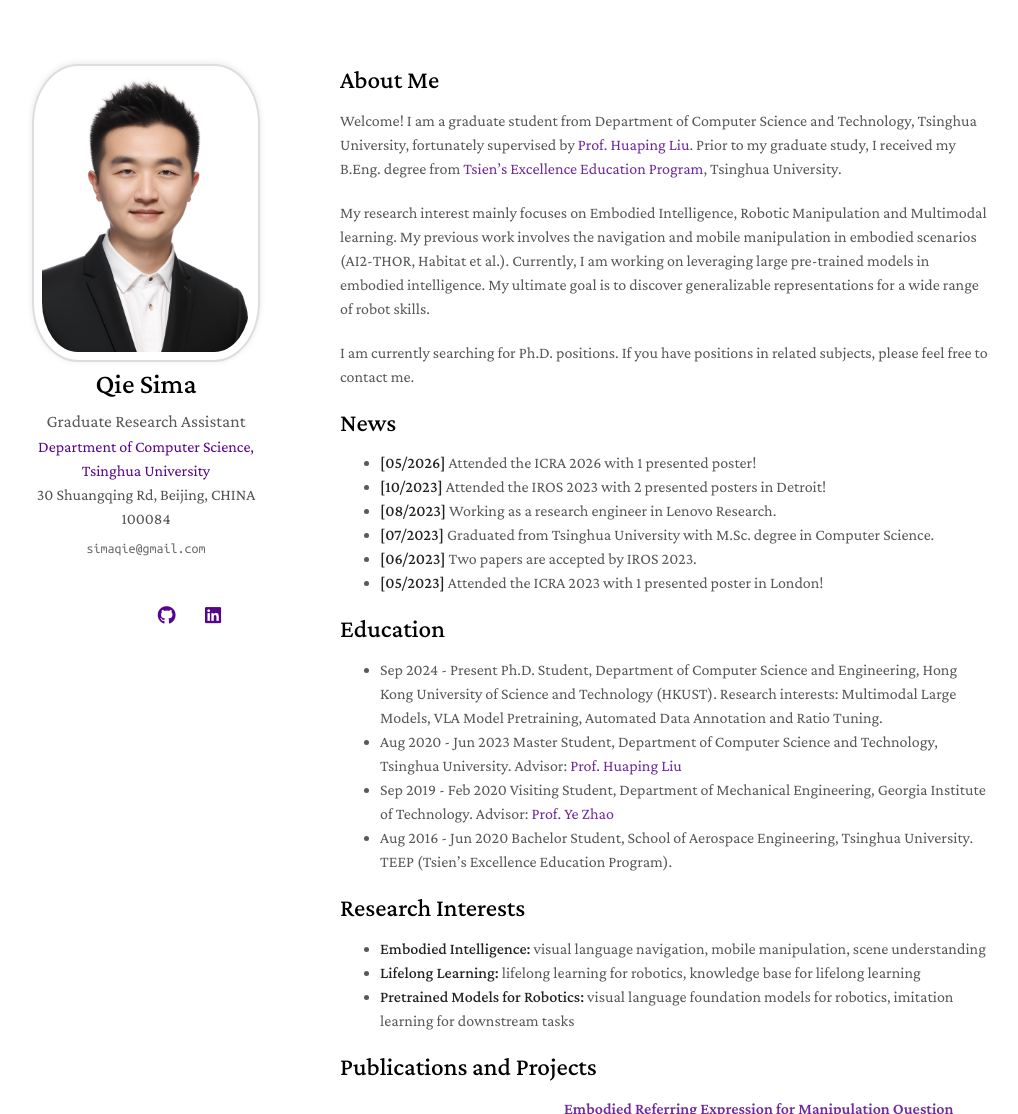
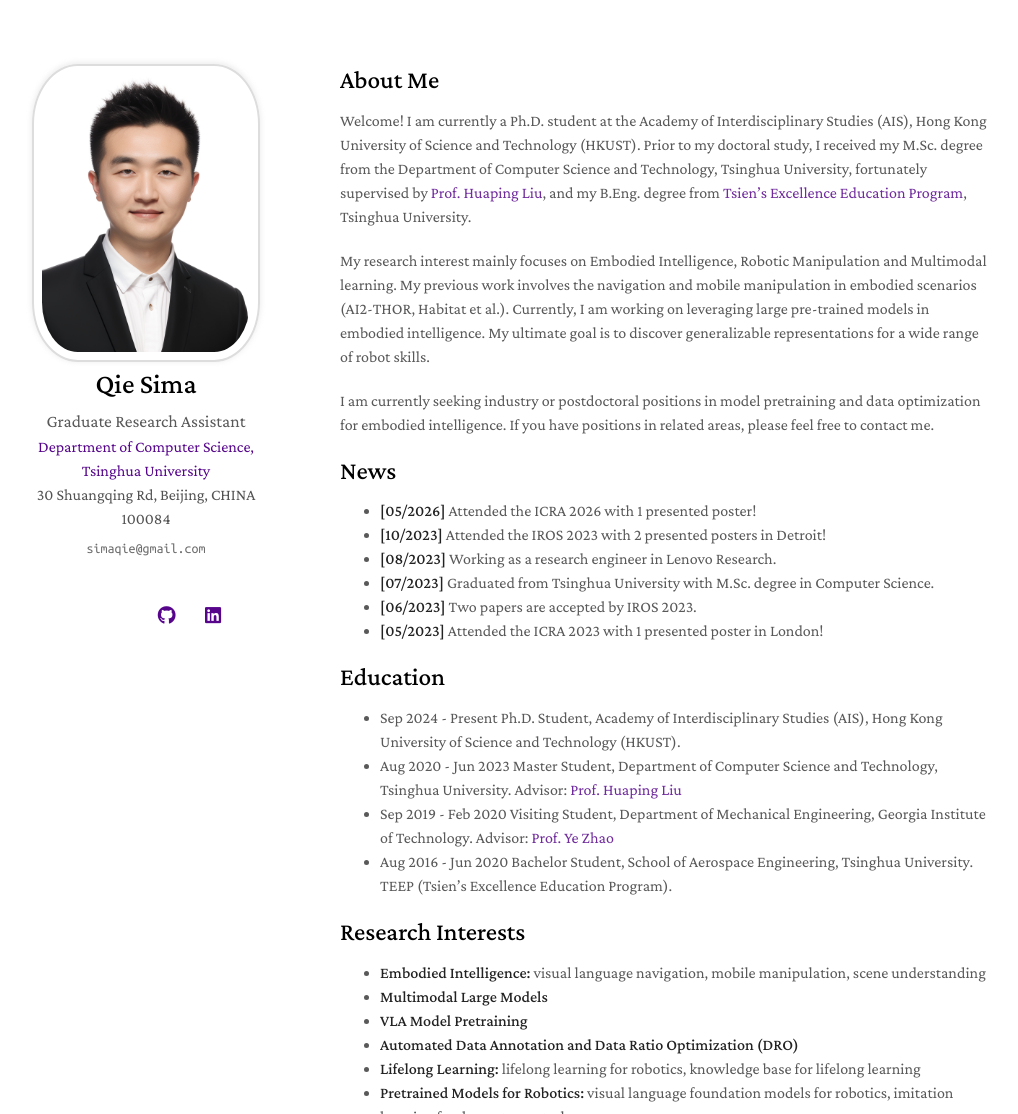
Before and after one commit to SimaQie/simaqie.github.io, a Jekyll site: the page built from index.md, in a window 1280 px wide and 1400 px high, cut to the strip 0-1114 px from the top of the window. Shown: the whole strip, without its empty margins (130-1148 px from the left). Built offline with Jekyll 4.4.1, drawn with Linux system fonts in a browser that asks for light colours; nearby versions of some CDN libraries; a style sheet for code colours, icons or effects is not loaded; our own code applies the rules of GitHub Pages for plain Markdown files.

Commit message:
Update profile: AIS affiliation, research interests, job-seeking status

```diff
--- a/index.md
+++ b/index.md
@@ -4,11 +4,11 @@ layout: homepage
 
 ## About Me
 
-Welcome! I am a graduate student from Department of Computer Science and Technology, Tsinghua University, fortunately supervised by [Prof. Huaping Liu](https://sites.google.com/site/thuliuhuaping/home). Prior to my graduate study, I received my B.Eng. degree from [Tsien's Excellence Education Program](https://www.hy.tsinghua.edu.cn/hyen/Academics/Lectures.htm), Tsinghua University.
+Welcome! I am currently a Ph.D. student at the Academy of Interdisciplinary Studies (AIS), Hong Kong University of Science and Technology (HKUST). Prior to my doctoral study, I received my M.Sc. degree from the Department of Computer Science and Technology, Tsinghua University, fortunately supervised by [Prof. Huaping Liu](https://sites.google.com/site/thuliuhuaping/home), and my B.Eng. degree from [Tsien's Excellence Education Program](https://www.hy.tsinghua.edu.cn/hyen/Academics/Lectures.htm), Tsinghua University.
 
 My research interest mainly focuses on Embodied Intelligence, Robotic Manipulation and Multimodal learning. My previous work involves the navigation and mobile manipulation in embodied scenarios (AI2-THOR, Habitat et al.). Currently, I am working on leveraging large pre-trained models in embodied intelligence. My ultimate goal is to discover generalizable representations for a wide range of robot skills.
 
-I am currently searching for Ph.D. positions. If you have positions in related subjects, please feel free to contact me.
+I am currently seeking industry or postdoctoral positions in model pretraining and data optimization for embodied intelligence. If you have positions in related areas, please feel free to contact me.
 
 ## News
 
@@ -21,7 +21,7 @@ I am currently searching for Ph.D. positions. If you have positions in related s
 
 ## Education
 
-- Sep 2024 - Present Ph.D. Student, Department of Computer Science and Engineering, Hong Kong University of Science and Technology (HKUST). Research interests: Multimodal Large Models, VLA Model Pretraining, Automated Data Annotation and Ratio Tuning.
+- Sep 2024 - Present Ph.D. Student, Academy of Interdisciplinary Studies (AIS), Hong Kong University of Science and Technology (HKUST).
 - Aug 2020 - Jun 2023 Master Student, Department of Computer Science and Technology, Tsinghua University. Advisor: [Prof. Huaping Liu](https://sites.google.com/site/thuliuhuaping/home)
 - Sep 2019 - Feb 2020 Visiting Student, Department of Mechanical Engineering, Georgia Institute of Technology. Advisor: [Prof. Ye Zhao](https://sites.google.com/site/yezhaout)
 - Aug 2016 - Jun 2020 Bachelor Student, School of Aerospace Engineering, Tsinghua University. TEEP (Tsien's Excellence Education Program).
@@ -29,6 +29,9 @@ I am currently searching for Ph.D. positions. If you have positions in related s
 ## Research Interests
 
 - **Embodied Intelligence:** visual language navigation, mobile manipulation, scene understanding
+- **Multimodal Large Models**
+- **VLA Model Pretraining**
+- **Automated Data Annotation and Data Ratio Optimization (DRO)**
 - **Lifelong Learning:** lifelong learning for robotics, knowledge base for lifelong learning
 - **Pretrained Models for Robotics:** visual language foundation models for robotics, imitation learning for downstream tasks
 
```
